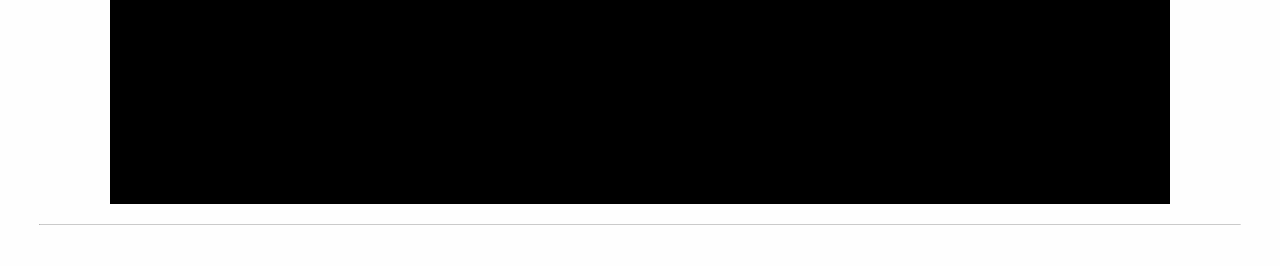
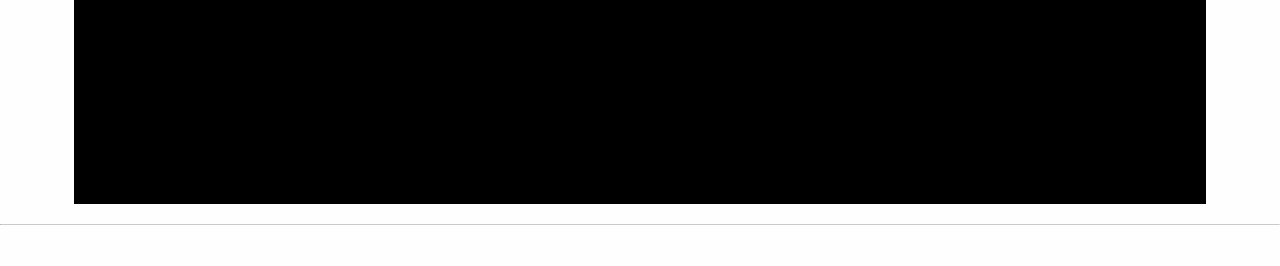
Before and after one commit to nickmorss/exceptional, a website: page index.html in a window 1280 px wide. Shown: the part 238-504 px from the top of the page. Drawn offline with Linux system fonts and the light colour scheme.

Commit message:
width tweak

```diff
--- a/scss/_settings.scss
+++ b/scss/_settings.scss
@@ -43,7 +43,7 @@
 // 1. Global
 // ---------
 
-$global-width: rem-calc(1200);
+$global-width: rem-calc(1280);
 $global-font-size: 100%;
 $global-lineheight: 1.5;
 $primary-color: #000;
@@ -77,7 +77,7 @@ $breakpoints: (
   small: 0,
   medium: 640px,
   large: 1024px,
-  xlarge: 1200px,
+  xlarge: 1280px,
   xxlarge: 1440px,
 );
 $breakpoint-classes: (small medium large xlarge xxlarge);
```
Also changed, not shown: project.json (+1 -1 lines), css/app.css.
